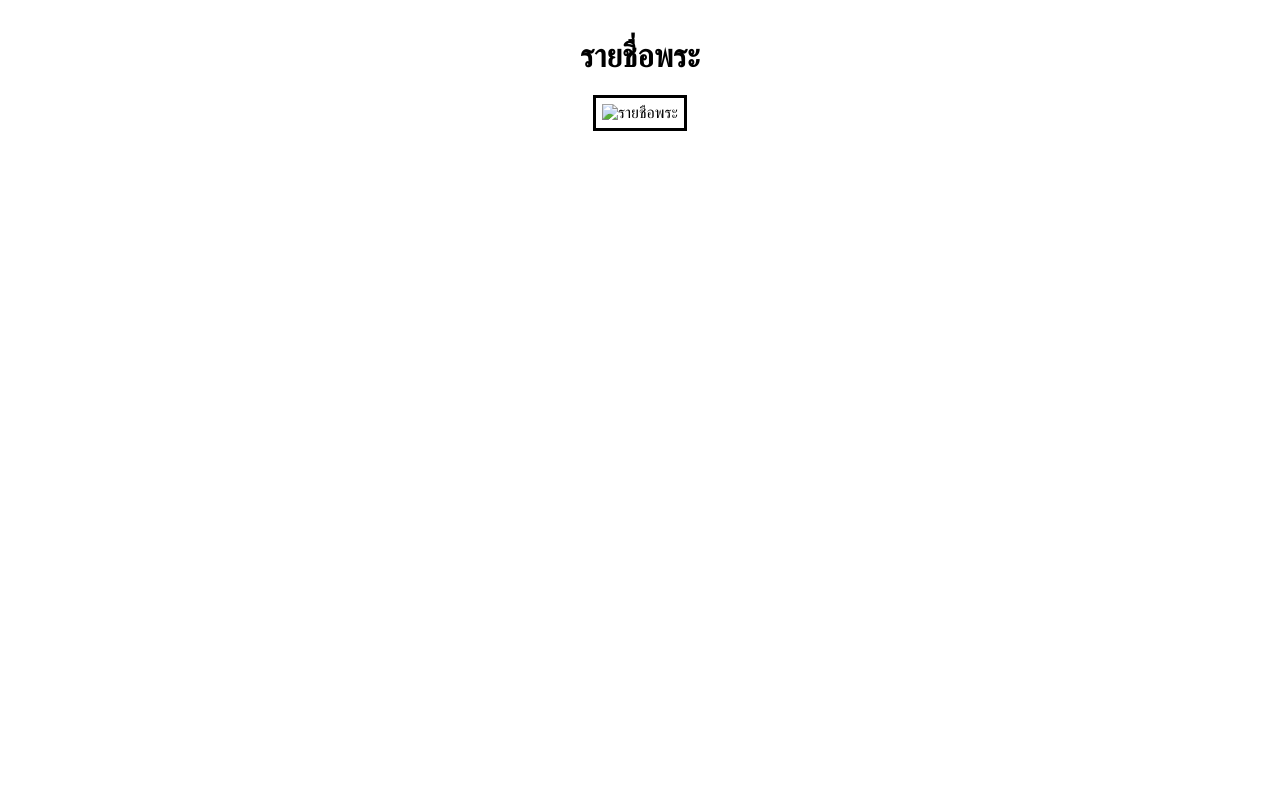
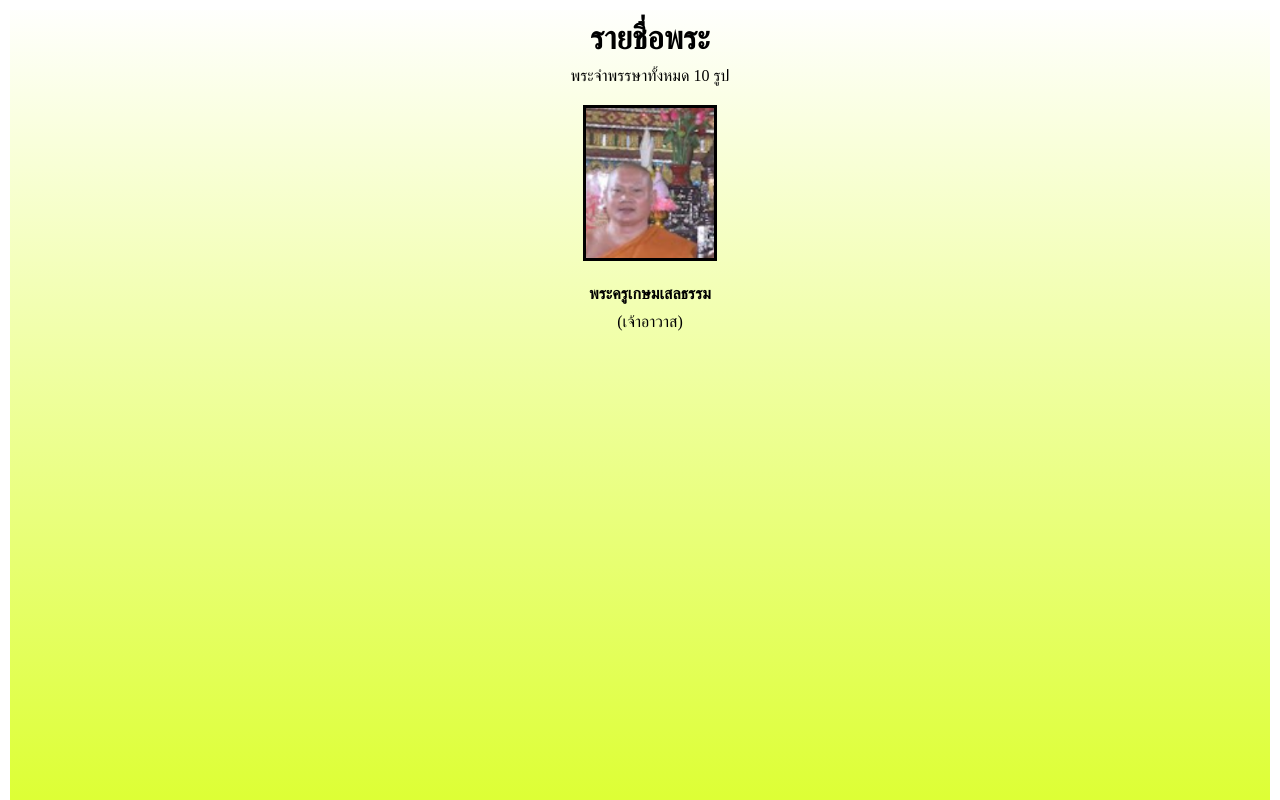
Before and after one commit to Kukiat26/wat, a plain HTML site: page index5.html in a window 1280 px wide. Shown: the top 800 px of the page. Drawn offline with Linux system fonts and the light colour scheme.

Commit message:
Add files via upload

```diff
--- a/index5.html
+++ b/index5.html
@@ -10,6 +10,28 @@
     <h1>
         รายชื่อพระ
     </h1>
-    <img src="$" alt="รายชื่อพระ">
+    <p> พระจำพรรษาทั้งหมด 10 รูป</p>
+    <img src="picavad.png" alt="เจ้าอาวาส">
+    <h4>พระครูเกษมเสลธรรม</h4>
+    <p>(เจ้าอาวาส)</p>
+    <style>
+        * {
+            margin: 10px;
+            padding: 0;
+        }
+        img {
+            max-width: 100%;
+            width: 128px;
+
+        }
+        body {
+            border: none;
+            background: linear-gradient(0deg, #d4ff00 2%, #ffffff 101% );
+            background-repeat: no-repeat;
+            max-width: 100%;
+            width: 100%;
+height: 1000px;
+        }
+    </style>
 </body>
 </html>
--- a/style.css
+++ b/style.css
@@ -63,9 +63,10 @@ letter-spacing: .2rem;
     transition: .4s all;
 }
 .div5 img:hover {
-    width: 70%;
+
+    width: 100%;
     border: none;
-    width: 1080px;
+   max-width: 100%;
     transition: .7s ease-in;
 }
 
```
Also changed, not shown: index.html (+2 -2 lines), index3.html (+18 -1 lines), index4.html (+18 -1 lines), index6.html (+18 -1 lines), calender.jpg (added), picavad.png (added).
